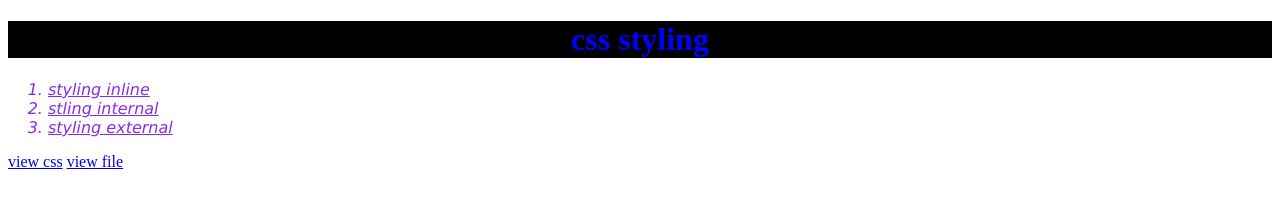
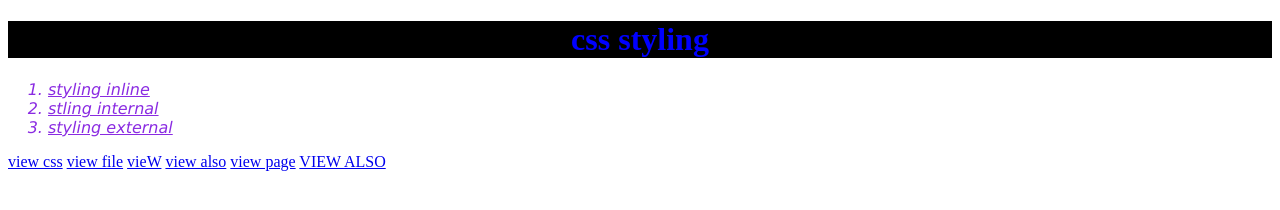
Before and after one commit to NANTEGEBABRAH/rosena-vs-code, a plain HTML site: page babie 1.html in a window 1280 px wide. Drawn offline with Linux system fonts and the light colour scheme.

Commit message:
Update babie 1.html

```diff
--- a/babie 1.html
+++ b/babie 1.html
@@ -28,6 +28,10 @@
     </ol>
     <a href="pretty1css .html">view css</a>
     <a href="index.html">view file</a>
+    <a href="baby.html">vieW</a>
+    <a href="baby.css">view also</a>
+    <a href="ANGELS.CSS">view page</a>
+    <a href="HEAVENLY.HTML">VIEW ALSO</a>
 
 </body>
 </html>
```
